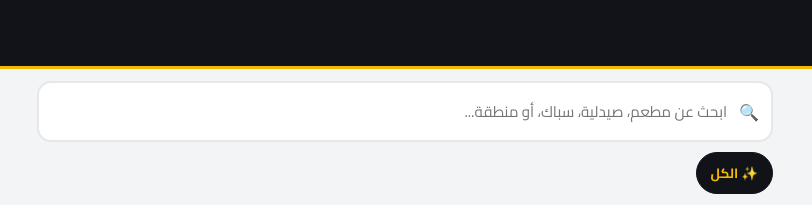
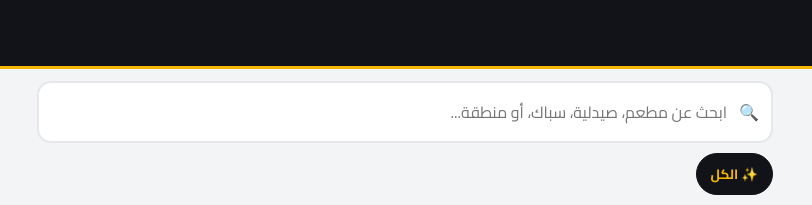
Before and after one commit to yousfiyaplus-crypto/Waez-yusufia, a plain HTML site: page index.html in a window 1280 px wide. Shown: the top 205 px of the page, 235-1047 px from the left. Drawn offline with nearby package versions, Linux system fonts and the light colour scheme; no server answers.

Commit message:
Update index.html

```diff
--- a/index.html
+++ b/index.html
@@ -26,7 +26,10 @@
       --border: #e5e7eb;
     }
     * { box-sizing: border-box; font-family: 'Cairo', sans-serif; -webkit-tap-highlight-color: transparent; }
+    html, body { touch-action: pan-y; overscroll-behavior-y: contain; }
     body { margin: 0; background: var(--bg-page); color: var(--text-main); padding-bottom: 84px; }
+    button, a, .pill, .shop-card { touch-action: manipulation; }
+    .search-box input, .form-control { font-size: 16px !important; }
     .hidden { display: none !important; }
 
     /* الهيدر */
```
